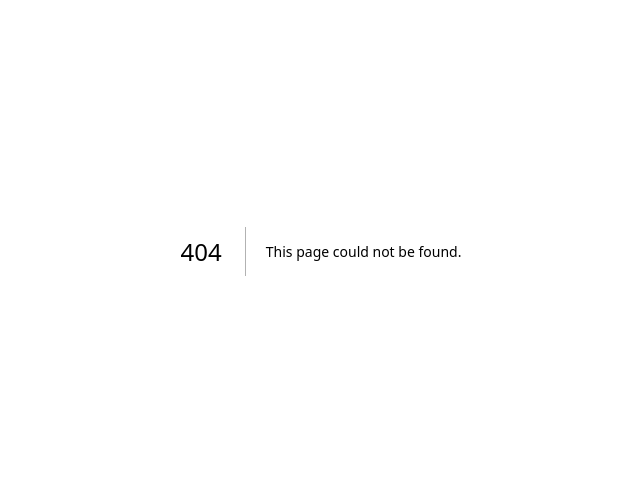
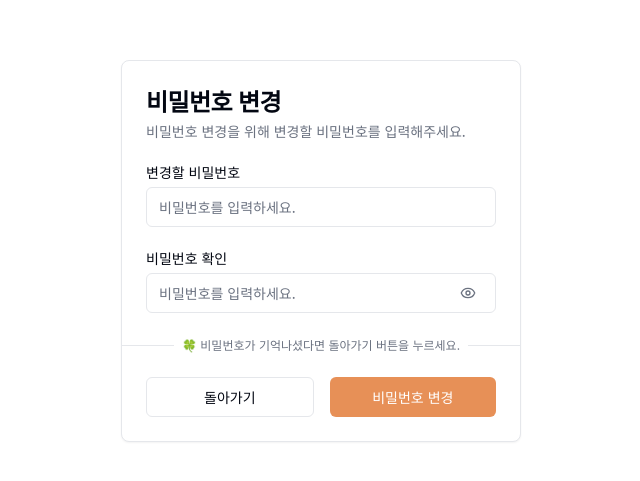
Before and after one commit to jiseungjun/SF_Next-renewal, a Next.js app: page /password-setting in a window 1280 px wide. Before the commit this address had no page. Shown: the part 149-630 px from the top of the page, without its empty margins (319-959 px from the left). Built offline with nearby package versions, Linux system fonts and the light colour scheme.

Commit message:
🔥[feat] 비밀번호 변경 UI 개발 완료

```diff
--- /dev/null
+++ b/app/password-setting/page.tsx
@@ -0,0 +1,112 @@
+"use client";
+
+import { useState } from "react";
+import { useRouter } from "next/navigation";
+import { toast } from "@/hooks/use-toast";
+/** UI 컴포넌트 */
+import { Button, Card, CardHeader, CardTitle, CardDescription, CardContent, CardFooter, Label, Input } from "@/components/ui";
+import { Eye, EyeOff } from "@/public/assets/icons";
+
+function PasswordSettingPage() {
+    const router = useRouter();
+    const [password, setPassword] = useState<string>("");
+    const [confirmPassword, setConfirmPassword] = useState<string>("");
+    /** 비밀번호 보기 Toggle */
+    const [showPassword, setShowPassword] = useState<boolean>(false);
+    const togglePassword = () => setShowPassword((prevState) => !prevState);
+
+    const changePassword = () => {
+        if (!password || !confirmPassword) {
+            toast({
+                variant: "destructive",
+                title: "기입되지 않은 데이터(값)가 있습니다.",
+                description: "변경할 비밀번호와 비밀번화 확인은 필수 값입니다.",
+            });
+            return;
+        }
+
+        if (password.length < 8) {
+            toast({
+                variant: "destructive",
+                title: "비밀번호는 최소 8자 이상이어야 합니다.",
+                description: "우리의 정보는 소중하니까요! 보안에 신경쓰자구요!",
+            });
+            return; // 비밀번호 길이가 8이하 일 경우, 추가 작업을 하지 않고 리턴
+        }
+        if (password !== confirmPassword) {
+            toast({
+                variant: "destructive",
+                title: "입력한 비밀번호가 일치하지 않습니다.",
+                description: "변경할 비밀번호와 비밀번호 확인란에 입력한 값이 일치한지 확인하세요.",
+            });
+            return;
+        }
+    };
+
+    return (
+        <div className="page">
+            <div className="page__container">
+                <Card className="w-[400px]">
+                    <CardHeader className="space-y-1">
+                        <CardTitle className="text-2xl">비밀번호 변경</CardTitle>
+                        <CardDescription>비밀번호 변경을 위해 변경할 비밀번호를 입력해주세요.</CardDescription>
+                    </CardHeader>
+                    <CardContent className="grid gap-6">
+                        <div className="relative grid gap-2">
+                            <Label htmlFor="password">변경할 비밀번호</Label>
+                            <Input
+                                id="password"
+                                type="password"
+                                placeholder="비밀번호를 입력하세요."
+                                required
+                                value={password}
+                                onChange={(event) => setPassword(event.target.value)}
+                            />
+                        </div>
+                        <div className="relative grid gap-2">
+                            <Label htmlFor="password">비밀번호 확인</Label>
+                            <Input
+                                id="password"
+                                type={showPassword ? "text" : "password"}
+                                placeholder="비밀번호를 입력하세요."
+                                required
+                                value={confirmPassword}
+                                onChange={(event) => setConfirmPassword(event.target.value)}
+                            />
+                            <Button
+                                size={"icon"}
+                                className="absolute top-8 right-2 -translate-y-1/4 bg-transparent hover:bg-transparent"
+                                onClick={togglePassword}
+                            >
+                                {showPassword ? <EyeOff className="h-5 w-5 text-muted-foreground" /> : <Eye className="h-5 w-5 text-muted-foreground" />}
+                            </Button>
+                        </div>
+                    </CardContent>
+                    <div className="relative">
+                        <div className="absolute inset-0 flex items-center">
+                            <span className="w-full border-t"></span>
+                        </div>
+                        <div className="relative flex justify-center text-xs uppercase">
+                            <span className="bg-background px-2 text-muted-foreground">🍀 비밀번호가 기억나셨다면 돌아가기 버튼을 누르세요.</span>
+                        </div>
+                    </div>
+                    <CardFooter className="w-full flex flex-col mt-6">
+                        <div className="w-full flex items-center gap-4">
+                            <Button variant={"outline"} className="w-full" onClick={() => router.push("/")}>
+                                돌아가기
+                            </Button>
+                            <Button
+                                className="w-full text-white bg-[#E79057] hover:bg-[#E26F24] hover:ring-1 hover:ring-[#E26F24] hover:ring-offset-1 active:bg-[#D5753D] hover:shadow-lg"
+                                onClick={changePassword}
+                            >
+                                비밀번호 변경
+                            </Button>
+                        </div>
+                    </CardFooter>
+                </Card>
+            </div>
+        </div>
+    );
+}
+
+export default PasswordSettingPage;
--- a/components/ui/input/input.tsx
+++ b/components/ui/input/input.tsx
@@ -7,7 +7,7 @@ const Input = React.forwardRef<HTMLInputElement, React.ComponentProps<"input">>(
         <input
             type={type}
             className={cn(
-                "flex h-10 w-full rounded-md border border-input bg-background px-3 py-2 text-base ring-offset-background file:border-0 file:bg-transparent file:text-sm file:font-medium file:text-foreground placeholder:text-muted-foreground focus-visible:outline-none focus-visible:ring-2 focus-visible:ring-ring focus-visible:ring-offset-2 disabled:cursor-not-allowed disabled:opacity-50 md:text-sm",
+                "flex h-10 w-full rounded-md border border-input bg-background px-3 py-2 text-sm ring-offset-background file:border-0 file:bg-transparent file:text-sm file:font-medium file:text-foreground placeholder:text-muted-foreground focus-visible:outline-none focus-visible:ring-2 focus-visible:ring-ring focus-visible:ring-offset-2 disabled:cursor-not-allowed disabled:opacity-50 md:text-sm",
                 className
             )}
             ref={ref}
```
Also changed, not shown: components/common/popup/FindPassword.tsx (+22 -3 lines).
